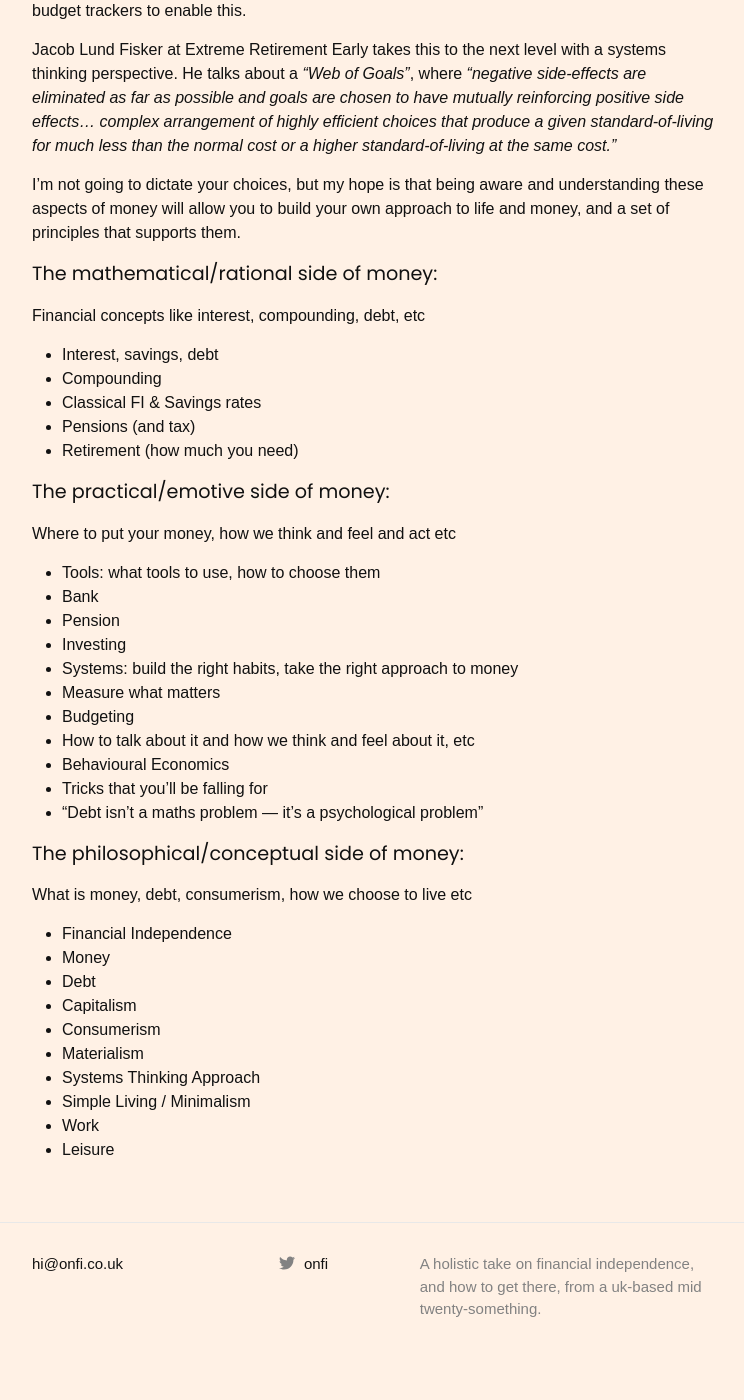
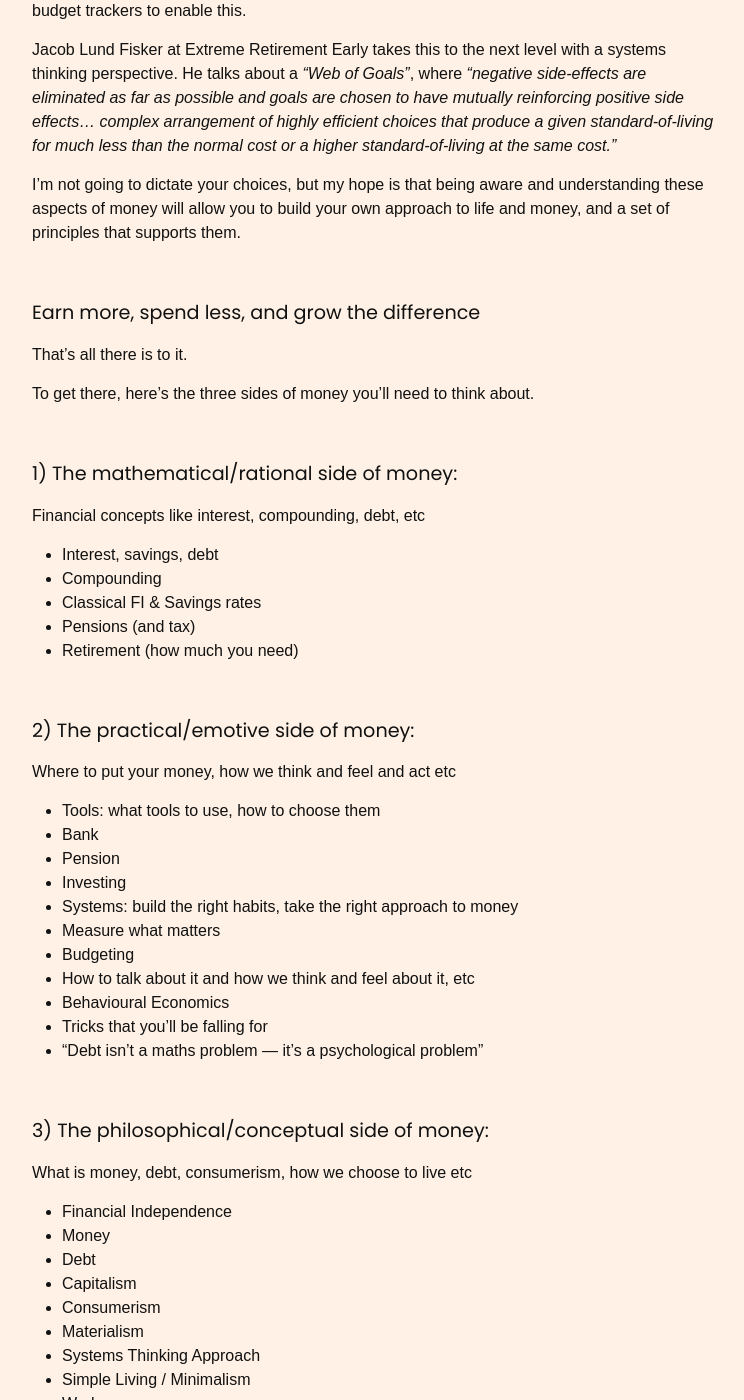
Before and after one commit to richardcadman/fi, a Jekyll site: the page built from concepts.md, in a window 1280 px wide and 1400 px high, scrolled down 387 px. Shown: the whole window, without its empty margins (263-1007 px from the left). Built offline with Jekyll 4.4.1, drawn with Linux system fonts in a browser that asks for light colours; some web fonts are replaced.

```diff
--- a/concepts.md
+++ b/concepts.md
@@ -14,7 +14,17 @@ Jacob Lund Fisker at [Extreme Retirement Early](https://wiki.earlyretirementextr
 
 I’m not going to dictate your choices, but my hope is that being aware and understanding these aspects of money will allow you to build your own approach to life and money, and a set of principles that supports them.
 
-#### The mathematical/rational side of money:
+<br>
+
+#### Earn more, spend less, and grow the difference
+
+That's all there is to it.
+
+To get there, here's the three sides of money you'll need to think about.
+
+<br>
+
+#### 1) The mathematical/rational side of money:
 Financial concepts like interest, compounding, debt, etc
 - Interest, savings, debt
 - Compounding
@@ -22,8 +32,9 @@ Financial concepts like interest, compounding, debt, etc
 - Pensions (and tax)
 - Retirement (how much you need)
 
+<br>
 
-#### The practical/emotive side of money:
+#### 2) The practical/emotive side of money:
 Where to put your money, how we think and feel and act etc
 - Tools: what tools to use, how to choose them
 - Bank
@@ -37,7 +48,9 @@ Where to put your money, how we think and feel and act etc
 - Tricks that you’ll be falling for
 - “Debt isn't a maths problem — it's a psychological problem”
 
-#### The philosophical/conceptual side of money:
+<br>
+
+#### 3) The philosophical/conceptual side of money:
 What is money, debt, consumerism, how we choose to live etc
 - Financial Independence
 - Money
@@ -49,3 +62,5 @@ What is money, debt, consumerism, how we choose to live etc
 - Simple Living / Minimalism
 - Work
 - Leisure
+
+<br>
```
Also changed, not shown: _layouts/home.html (+17 -1 lines).
